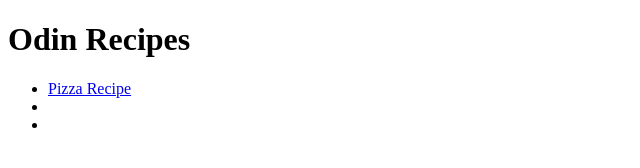
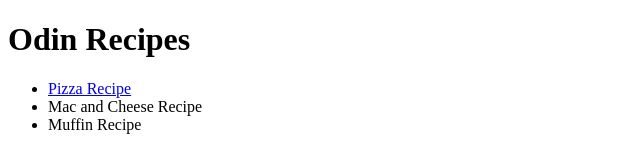
Before and after one commit to nrajkovic00/odin-recepies, a plain HTML site: page recipes/index.html in a window 1280 px wide. Shown: the whole page, without its empty margins (0-640 px from the left). Drawn offline with Linux system fonts and the light colour scheme.

Commit message:
Modified index.html

```diff
--- a/recipes/index.html
+++ b/recipes/index.html
@@ -9,8 +9,8 @@
     <h1>Odin Recipes</h1>
     <ul>
         <li><a href="/recipes/pizza.html">Pizza Recipe</a></li>
-        <li><a href="/recipes/mac-and-cheese,html"></a></li>
-        <li><a href="/recipes/muffin.html"></a></li>
+        <li><a href="/recipes/mac-and-cheese,html"></a>Mac and Cheese Recipe</li>
+        <li><a href="/recipes/muffin.html"></a>Muffin Recipe</li>
     </ul>
 </body>
 </html>
```
